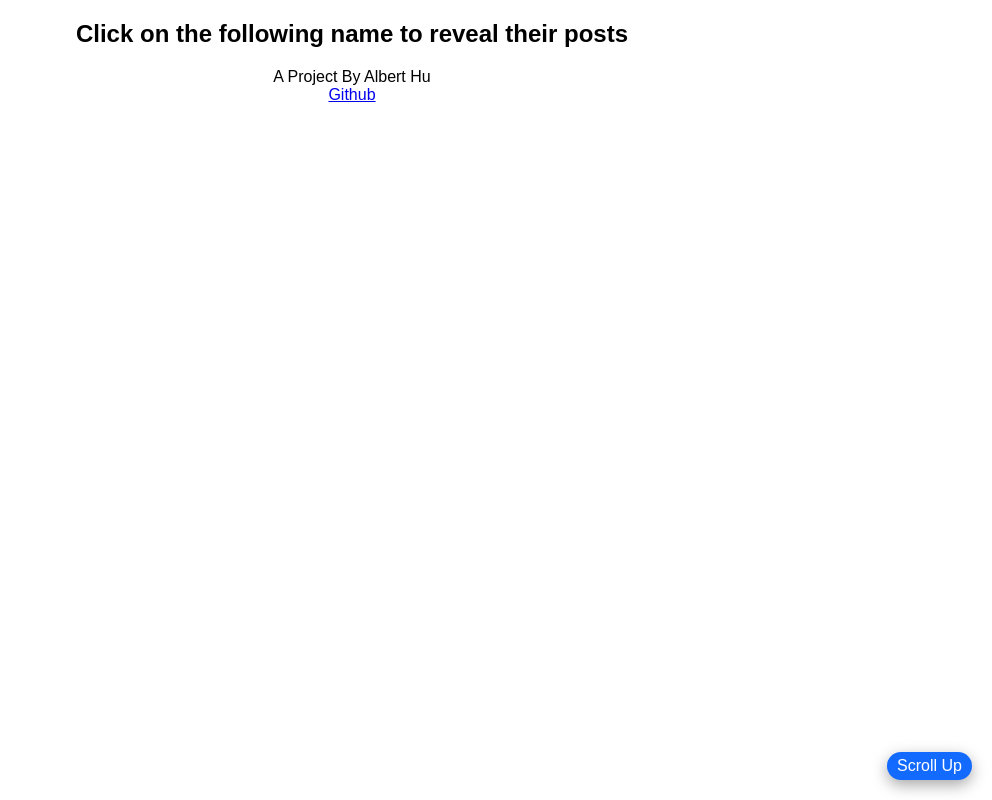
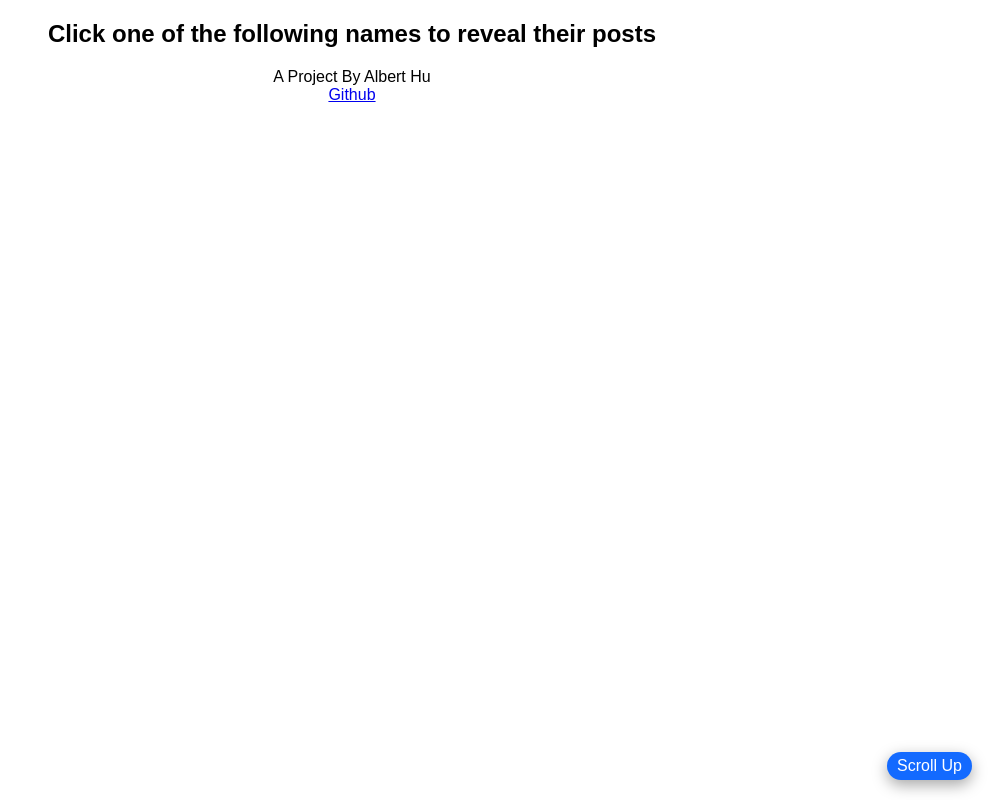
Before and after one commit to Albertyhu/KsenseTechCodingChallenge, a React app: page src/home.html in a window 1280 px wide. Shown: the whole page, without its empty margins (288-1280 px from the left). Built offline with nearby package versions, Linux system fonts and the light colour scheme; no server answers.

Commit message:
first commit

```diff
--- a/src/home.html
+++ b/src/home.html
@@ -6,7 +6,7 @@
 </head>
 <body>
     <div id="app">
-        <h2 id="instruction">Click on the following name to reveal their posts</h2>
+        <h2 id="instruction">Click one of the following names to reveal their posts</h2>
         <div id="UserTableWrapper">
             <div id="UserTable"></div>
         </div>
```
